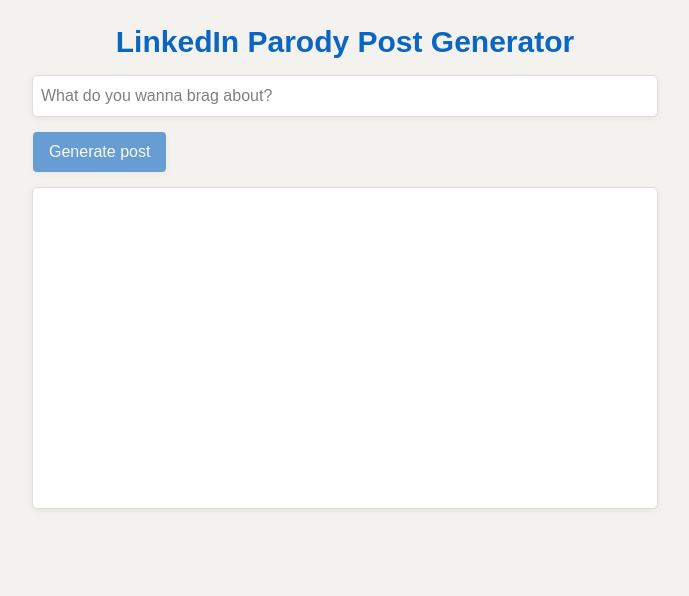
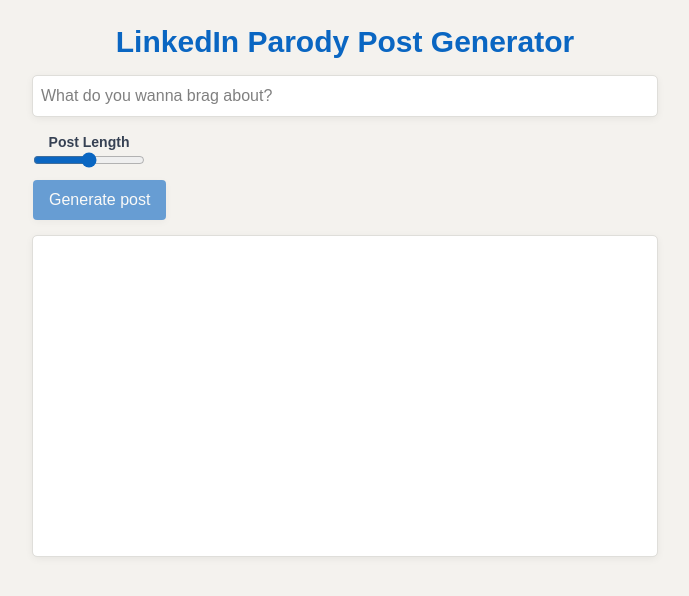
Before and after one commit to ameerza123/LinkedIn-BS-Generator, a Next.js app: page / in a window 1280 px wide. Shown: the top 596 px of the page, without its empty margins (295-984 px from the left). Built offline with nearby package versions, Linux system fonts and the light colour scheme.

Commit message:
Added slider for changing post length

```diff
--- a/src/app/api/generate/route.ts
+++ b/src/app/api/generate/route.ts
@@ -6,7 +6,11 @@
 });
 
 export async function POST(req: NextRequest) {
-  const { userInput } = await req.json();
+  const { userInput, length } = await req.json();
+
+  let charLimit = 1000;
+  if (length === 500) charLimit = 500;
+  else if (length === 2500) charLimit = 2500;
 
   const prompt = `
 You are an aspiring LinkedIn influencer who has just done the following task: "${userInput}".
@@ -24,7 +28,7 @@
 - Do NOT use markdown (no **bold**, *, etc.)
 - Do NOT mention that you are an AI
 - Do NOT mention that this is an AI generated response
-- Keep the total output under 1500 characters.
+- Keep the total output under ${charLimit} characters.
 `;
 
   const result = await genAI.models.generateContent({
--- a/src/app/page.tsx
+++ b/src/app/page.tsx
@@ -6,6 +6,7 @@
   const [input, setInput] = useState('');
   const [output, setOutput] = useState('');
   const [loading, setLoading] = useState(false);
+  const [length, setLength] = useState(1000); // default to medium
 
   const handleGenerate = async () => {
     setLoading(true);
@@ -13,7 +14,7 @@
     const res = await fetch('/api/generate', {
       method: 'POST',
       headers: { 'Content-Type': 'application/json' },
-      body: JSON.stringify({ userInput: input }),
+      body: JSON.stringify({ userInput: input, length }),
     });
     const data = await res.json();
     setOutput(data.output);
@@ -49,6 +50,31 @@
           boxShadow: '0 2px 8px rgba(0,0,0,0.07)',
         }}
       />
+
+      <div className="mb-4 flex flex-col items-start">
+        <div className="w-28 flex flex-col items-center">
+          <label className="block mb-1 font-semibold text-gray-700 text-sm text-center w-full">
+            Post Length
+          </label>
+          <input
+            type="range"
+            min={0}
+            max={2}
+            step={1}
+            value={
+              length === 500 ? 0 :
+              length === 1000 ? 1 : 2
+            }
+            onChange={e => {
+              const val = Number(e.target.value);
+              setLength(val === 0 ? 500 : val === 1 ? 1000 : 2500);
+            }}
+            className="w-28 h-2"
+            style={{ accentColor: 'rgb(10, 102, 194)' }}
+          />
+        </div>
+      </div>
+      {/* End slider */}
 
       <button
         onClick={handleGenerate}
```
